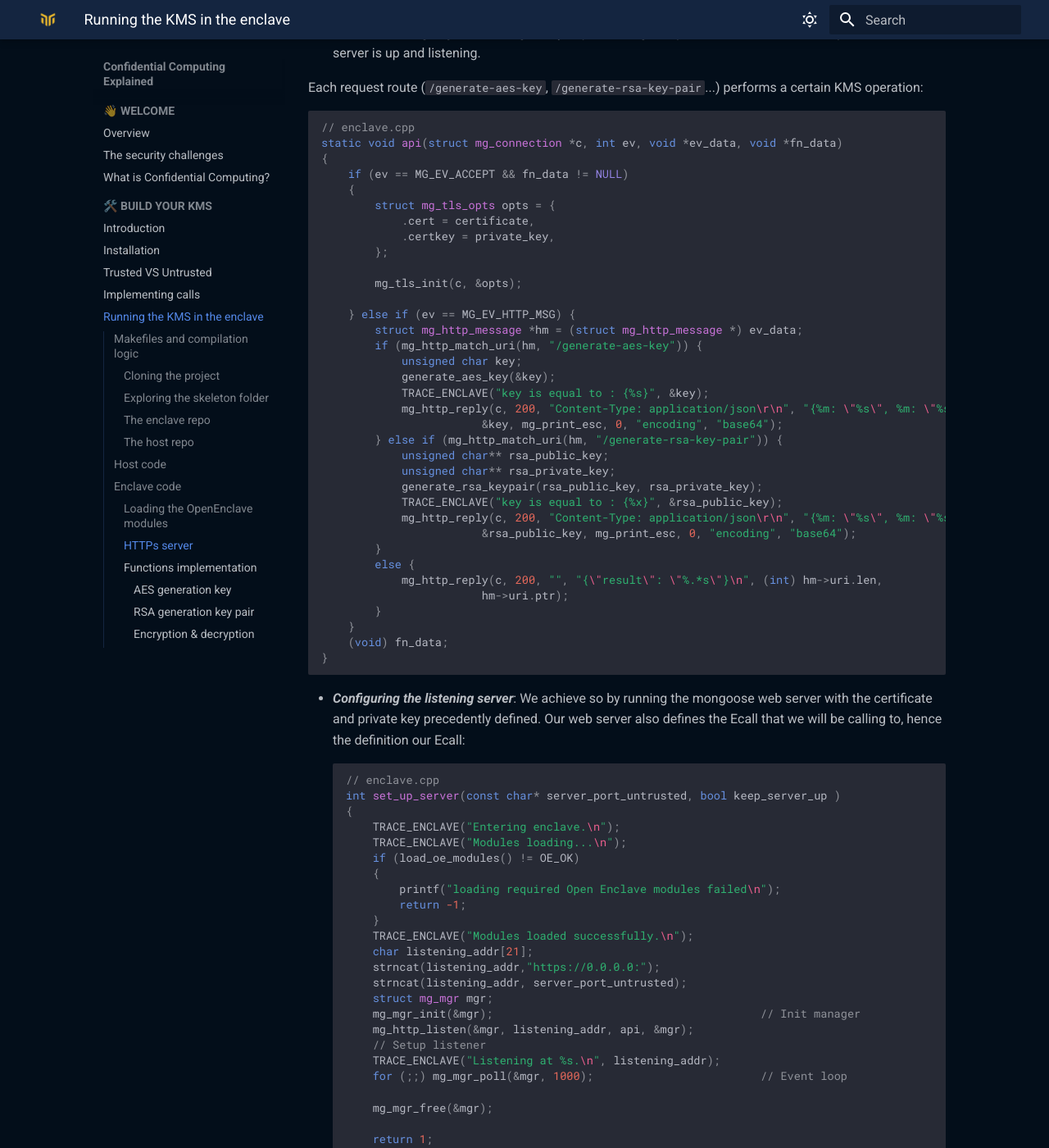
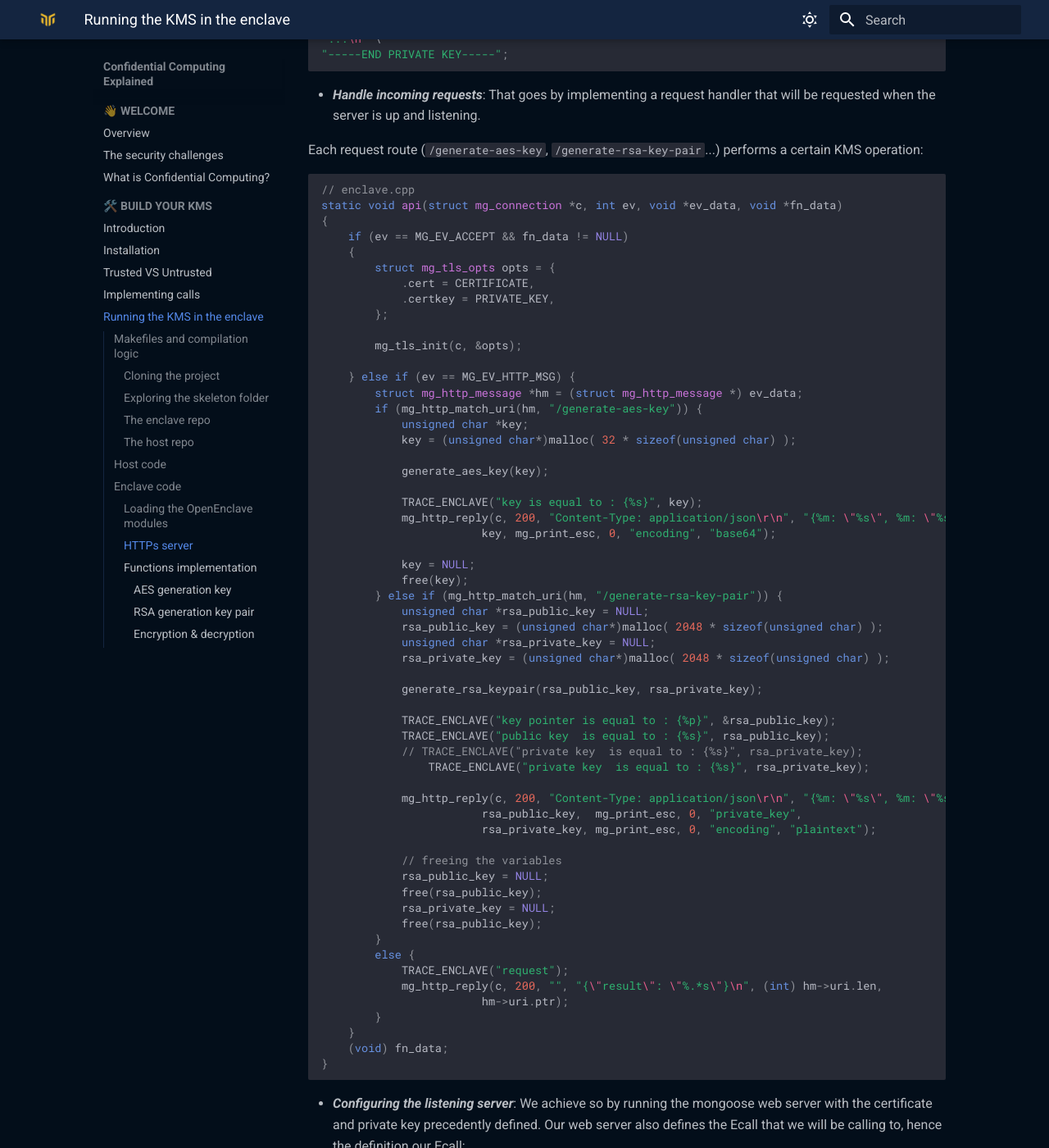
Before and after one commit to mithril-security/Confidential_Computing_Explained, an MkDocs documentation site: the page built from docs/docs/build-your-kms/part1_running_kms_enclave.md, in a window 1280 px wide and 1400 px high, scrolled down 9789 px. Shown: the whole window at 82% size. Built offline with MkDocs 1.6.1 and Material for MkDocs 9.7.7, drawn with Linux system fonts in a browser that asks for light colours; comment, search, counter and statistics services are not loaded; some of the changed text lies outside the part shown.

Commit message:
correcting mistakes

```diff
--- a/docs/docs/build-your-kms/part1_running_kms_enclave.md
+++ b/docs/docs/build-your-kms/part1_running_kms_enclave.md
@@ -449,8 +453,8 @@
     if (ev == MG_EV_ACCEPT && fn_data != NULL)
     {
         struct mg_tls_opts opts = {
-            .cert = certificate,
-            .certkey = private_key,
+            .cert = CERTIFICATE,
+            .certkey = PRIVATE_KEY,
         };
 
         mg_tls_init(c, &opts);
@@ -458,20 +462,42 @@
     } else if (ev == MG_EV_HTTP_MSG) {
         struct mg_http_message *hm = (struct mg_http_message *) ev_data;
         if (mg_http_match_uri(hm, "/generate-aes-key")) {
-            unsigned char key;
-            generate_aes_key(&key);
-            TRACE_ENCLAVE("key is equal to : {%s}", &key);
+            unsigned char *key;
+            key = (unsigned char*)malloc( 32 * sizeof(unsigned char) );
+
+            generate_aes_key(key);
+
+            TRACE_ENCLAVE("key is equal to : {%s}", key);
             mg_http_reply(c, 200, "Content-Type: application/json\r\n", "{%m: \"%s\", %m: \"%s\"}\r\n", mg_print_esc, 0, "aes_key",
-                        &key, mg_print_esc, 0, "encoding", "base64");
+                        key, mg_print_esc, 0, "encoding", "base64");
+
+            key = NULL;
+            free(key);
         } else if (mg_http_match_uri(hm, "/generate-rsa-key-pair")) {
-            unsigned char** rsa_public_key;
-            unsigned char** rsa_private_key;
+            unsigned char *rsa_public_key = NULL;
+            rsa_public_key = (unsigned char*)malloc( 2048 * sizeof(unsigned char) );
+            unsigned char *rsa_private_key = NULL;
+            rsa_private_key = (unsigned char*)malloc( 2048 * sizeof(unsigned char) );
+
             generate_rsa_keypair(rsa_public_key, rsa_private_key);
-            TRACE_ENCLAVE("key is equal to : {%x}", &rsa_public_key);
-            mg_http_reply(c, 200, "Content-Type: application/json\r\n", "{%m: \"%s\", %m: \"%s\"}\r\n", mg_print_esc, 0, "public_key",
-                        &rsa_public_key, mg_print_esc, 0, "encoding", "base64");
+
+            TRACE_ENCLAVE("key pointer is equal to : {%p}", &rsa_public_key);
+            TRACE_ENCLAVE("public key  is equal to : {%s}", rsa_public_key);
+            // TRACE_ENCLAVE("private key  is equal to : {%s}", rsa_private_key);
+                TRACE_ENCLAVE("private key  is equal to : {%s}", rsa_private_key);
+
+            mg_http_reply(c, 200, "Content-Type: application/json\r\n", "{%m: \"%s\", %m: \"%s\", %m: \"%s\"}\r\n", mg_print_esc, 0, "public_key",
+                        rsa_public_key,  mg_print_esc, 0, "private_key",
+                        rsa_private_key, mg_print_esc, 0, "encoding", "plaintext");
+
+            // freeing the variables
+            rsa_public_key = NULL;
+            free(rsa_public_key);
+            rsa_private_key = NULL;
+            free(rsa_public_key);
         }
         else {
+            TRACE_ENCLAVE("request");
             mg_http_reply(c, 200, "", "{\"result\": \"%.*s\"}\n", (int) hm->uri.len,
                         hm->uri.ptr);
         }
```
Also changed, not shown: other parts of docs/docs/build-your-kms/part1_running_kms_enclave.md (+4 -0 lines).
